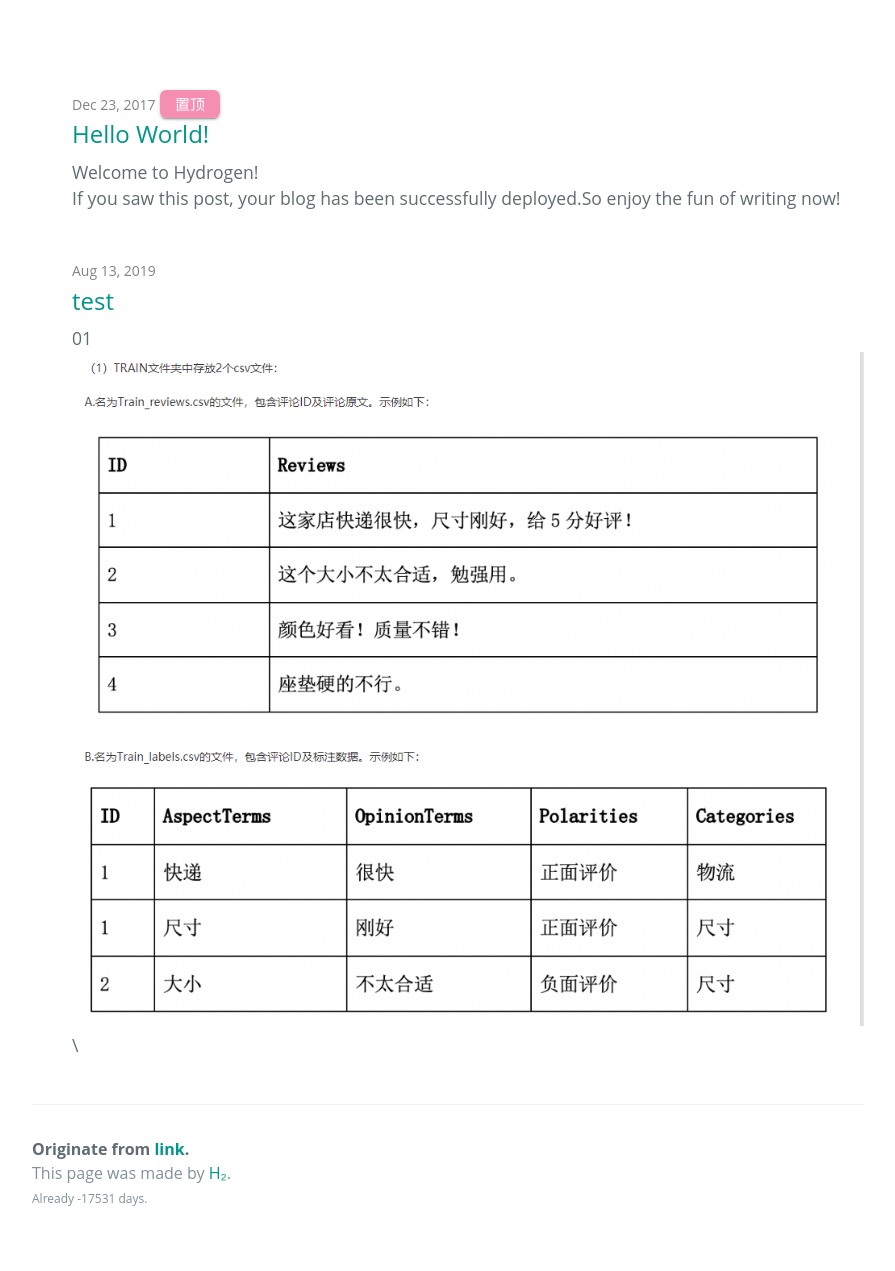
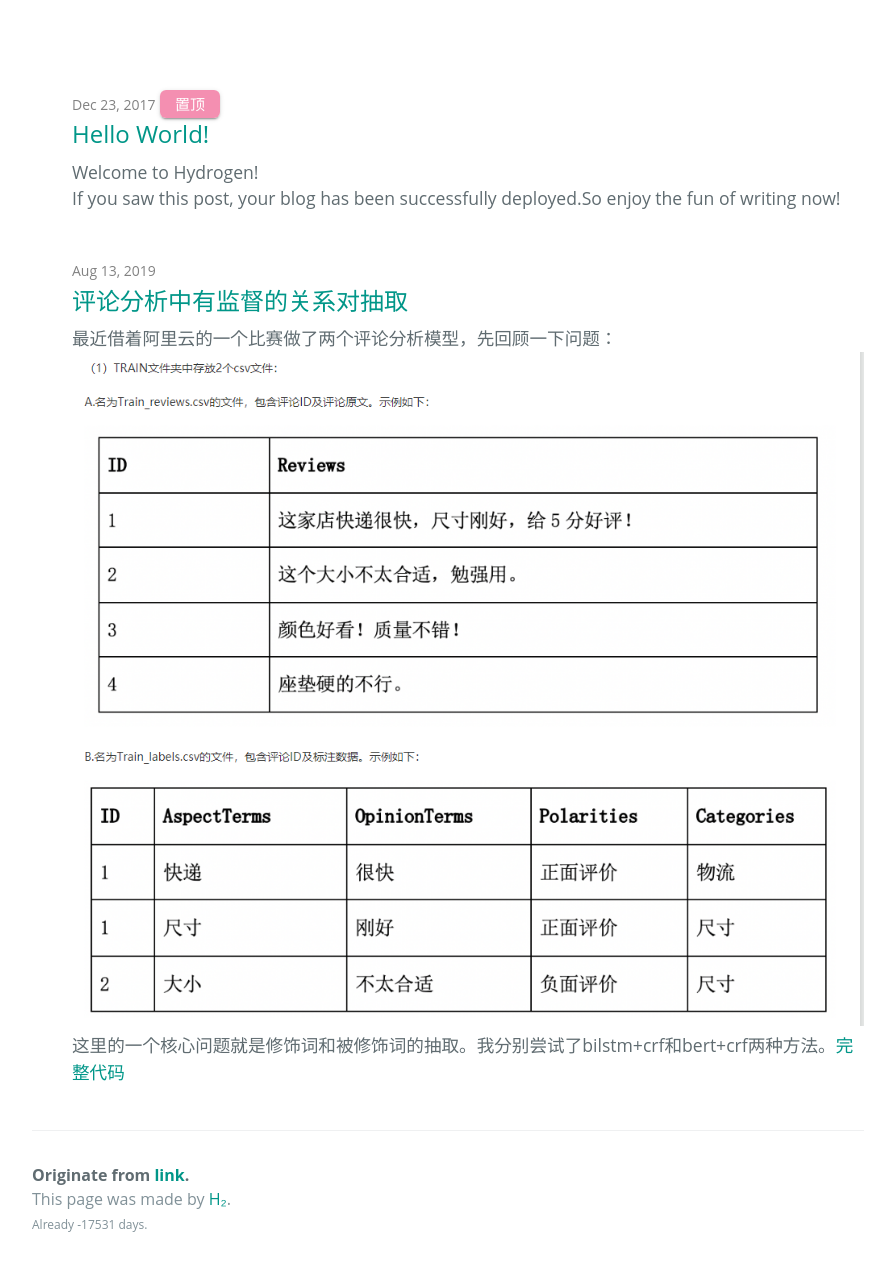
Before and after one commit to paichin/paichin.github.io, a Jekyll site: the page built from index.html, in a window 1280 px wide and 1400 px high, scrolled down 260 px, cut to the strip 117-1388 px from the top of the window. Shown: the whole strip, without its empty margins (192-1087 px from the left). Built offline with Jekyll 4.4.1, drawn with Linux system fonts in a browser that asks for light colours; some web fonts are replaced; the list of posts is cut into pages by our own code.

Commit message:
Update 评论分析中有监督的关系对抽取

```diff
--- a/_posts/2019-08-13-test.md
+++ b/_posts/2019-08-13-test.md
@@ -1,6 +1,9 @@
 ---
-title: test
+title: 评论分析中有监督的关系对抽取
 layout: post
+categories: ''
+tags: ''
 ---
-01
+最近借着阿里云的一个比赛做了两个评论分析模型，先回顾一下问题：
 ![截图](https://paichin.github.io/assets/images4post/1.png)\
+这里的一个核心问题就是修饰词和被修饰词的抽取。我分别尝试了bilstm+crf和bert+crf两种方法。[完整代码](https://github.com/paichin/dl-models---analyse-des-commentaires/tree/master)
```
